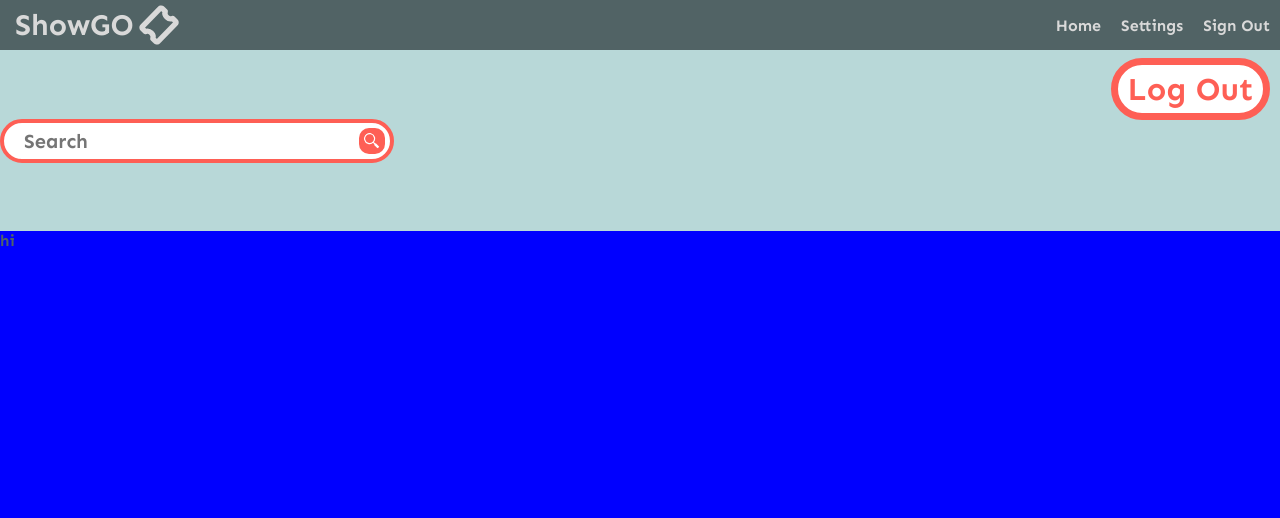
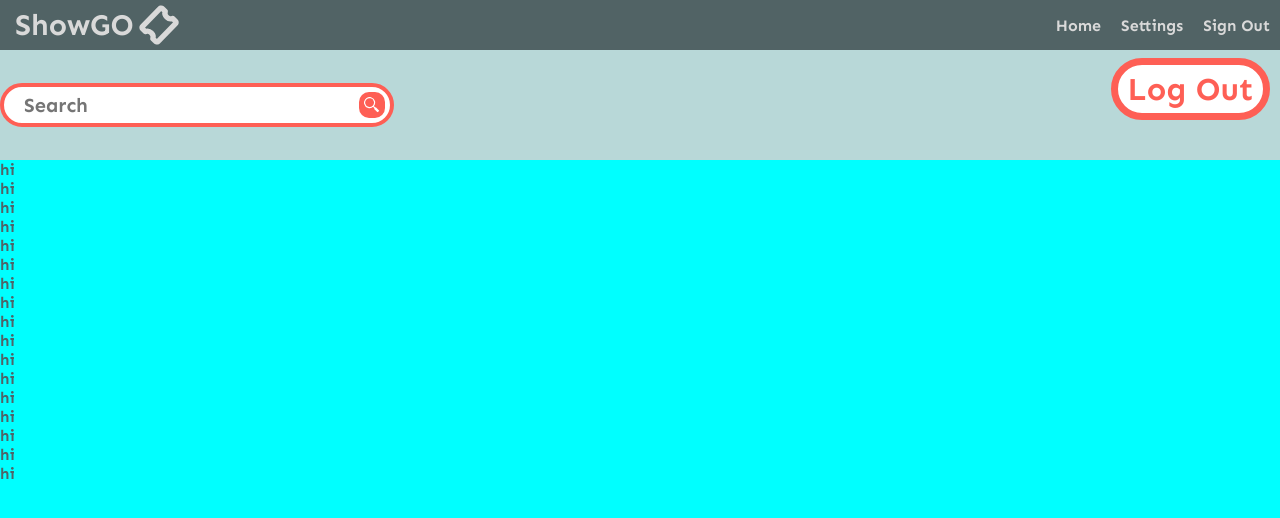
Before and after one commit to LaurenceB2022/ShowGO, a React (Create React App) app: page /showgo/home in a window 1280 px wide. Shown: the top 518 px of the page. Built offline with nearby package versions, Linux system fonts and the light colour scheme.

Commit message:
database call bug fixes

```diff
--- a/src/Components/SearchBar.jsx
+++ b/src/Components/SearchBar.jsx
@@ -11,7 +11,6 @@ export default function SearchBar () {
       });
 
     function search(event) {
-        console.log(event);
         if(event.type != 'click' && event.key != 'Enter') return;
         // TODO
         // searching functionalities
--- a/src/Components/SignUp.jsx
+++ b/src/Components/SignUp.jsx
@@ -8,7 +8,7 @@ import { useState } from 'react';
 
 const SignUp = (props) => {
 
-    const [userType, setUserType] = useState(null);
+    const [userType, setUserType] = useState(null); //'user' or 'venue'
     const [userNameValid, setUsernameValid] = useState(false);
     const [passwordChecks, setPasswordChecks] = useState([false, false]);
     var [_, setLoggedIn] = props.loggedIn;
@@ -16,7 +16,7 @@ const SignUp = (props) => {
 
     function checkUsernameValid() {
         var username = document.getElementById(styles.username).value;
-        if(username === "") return;
+        if(username === "" || userType == null) return;
         /**TODO
          * Check database to see if username exists
          *
@@ -25,7 +25,7 @@ const SignUp = (props) => {
         const requestOptions = {
             method: 'GET', //check the tag for the backend method being called
         };
-        fetch('http://localhost:8080/venues/' + username, requestOptions) //need to add @CrossOrigin(origins = "http://localhost:3000") to backend controller being accessed
+        fetch('http://localhost:8080/' + (userType == 'venue' ? 'venues/' : 'user/') + username, requestOptions) //need to add @CrossOrigin(origins = "http://localhost:3000") to backend controller being accessed
             .then(response => {
                 if (response.ok) {
                     setUsernameValid(false)
@@ -42,26 +42,23 @@ const SignUp = (props) => {
     }
 
     function signUp() {
-        /**TODO
-         * Create users in database
-         */
-        if (userType === 'venue') {
-
+        const username = document.getElementById(styles.username).value;
+        const name = document.getElementById(styles.name).value
+        const password = document.getElementById(styles.password).value;
         const requestOptions = {
             method: 'POST', //check the tag for the backend method being called
             headers: { 'Content-Type': 'application/json'},
-                body: JSON.stringify({ username: document.getElementById(styles.username).value,
-                                    name: document.getElementById(styles.name).value,
-                                    password: document.getElementById(styles.password).value })
+            body: JSON.stringify({ username: username,
+                                name: name,
+                                password: password })
         };
-            fetch('http://localhost:8080/venues', requestOptions) //need to add @CrossOrigin(origins = "http://localhost:3000") to backend controller being accessed
+        fetch('http://localhost:8080/' + (userType == 'venue' ? 'venues' : 'users'), requestOptions) //need to add @CrossOrigin(origins = "http://localhost:3000") to backend controller being accessed
             .then(response => {
                 if (response.ok) {
                     setLoggedIn(true)
-                        setLoggedInUserVenue(document.getElementById(styles.username).value)
+                    setLoggedInUserVenue(username)
                 }
             });
-        }
     }
 
     return(
@@ -117,9 +114,9 @@ const SignUp = (props) => {
                         </span>
                         <br></br>
                         <span style={{justifyContent: 'center'}}>
-                            <button className={userType && userNameValid && passwordChecks.every(v => v) ? 'button-enabled' : 'button-disabled'} onClick={() => { signUp() } }>
+                            <button className={userType && userNameValid && passwordChecks.every(v => v) ? 'button-enabled' : 'button-disabled'}>
                                 {userType && userNameValid && passwordChecks.every(v => v) ?
-                                    (<Link to='/home' class='link-active'>Sign Up</Link>) :
+                                    (<Link to='/home' class='link-active' onClick={() => { signUp() }}>Sign Up</Link>) :
                                     (<>Sign Up</>)
                                 }
                             </button>
--- a/src/Components/UserHomepage.jsx
+++ b/src/Components/UserHomepage.jsx
@@ -18,7 +18,25 @@ export default function UserHomepage(props) {
                     <SearchBar id={styles.searchbar}/>
                 </div>
                 <div class={styles.section_2}>
+                <p>hi</p>
                     <p>hi</p>
+                    <p>hi</p>
+                    <p>hi</p>
+                    <p>hi</p>
+                    <p>hi</p>
+                    <p>hi</p>
+                    <p>hi</p>
+                    <p>hi</p>
+                    <p>hi</p>
+                    <p>hi</p>
+                    <p>hi</p>
+                    <p>hi</p>
+                    <p>hi</p>
+                    <p>hi</p>
+                    <p>hi</p>
+                    <p>hi</p>
+
+
                 </div>
             </div>
 
--- a/src/Components/UserHomepage.module.css
+++ b/src/Components/UserHomepage.module.css
@@ -3,25 +3,24 @@
     right: 10px;
 }
 
+body {
+    overflow: hidden;
+}
 
 .content {
-    display: flex;
-    flex-wrap: nowrap;
-    flex-direction: column;
     min-height: calc(100vh - var(--navbar-height));
 }
 
 .section_1 {
-    order: 1;
-    flex: 2 0 20%;
+    min-height: 80px;
+    height: calc(20vh - var(--navbar-height));
     display:flex;
     justify-content: center;
     flex-direction: column;
-    /* background-color: white; */
 }
 
 .section_2 {
-    order: 2;
-    flex: 8 0 80%;
-    background-color: blue;
+    height: 80vh;
+    background-color: aqua;
+    overflow-y: auto;
 }
```
Also changed, not shown: 1 other file (tests, documents, lock files or other folders). Lines whose indentation alone changed are shown as unchanged.
